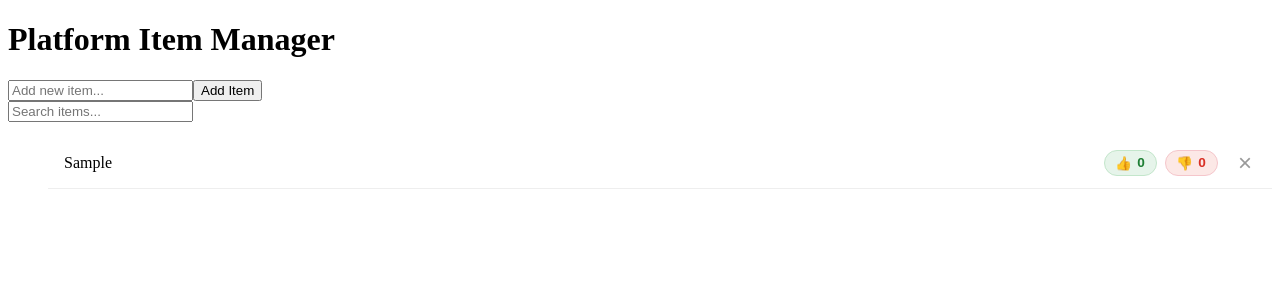
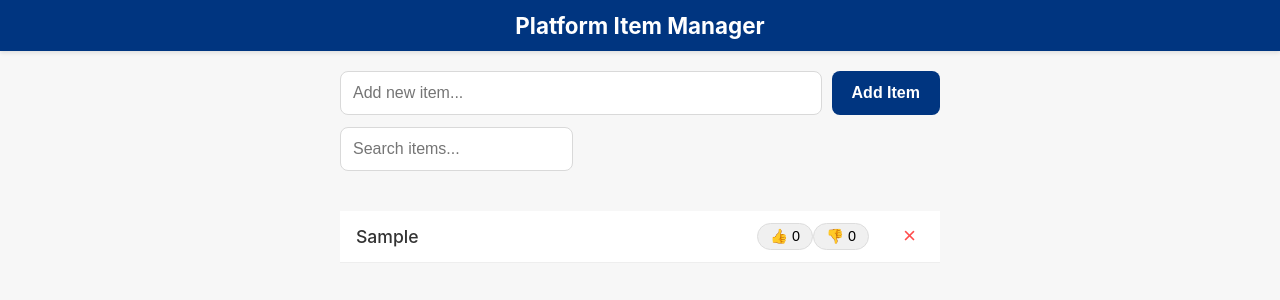
Before and after one commit to manasgupta19/item-manager, a React (Vite) app: page / in a window 1280 px wide. Both pictures are taken after typing "Sample" into the empty fields and a click on the button "Add Item". Shown: the top 300 px of the page. Built offline with nearby package versions, Linux system fonts and the light colour scheme.

Commit message:
fixed css according to agoda theme and other structural fixes

```diff
--- a/src/App.css
+++ b/src/App.css
@@ -1,77 +1,206 @@
+/* Agoda Platform Design Token: Clean Palette & High Contrast */
+:root {
+  --agoda-blue-primary: #003580; /* Headers, primary actions */
+  --agoda-blue-interaction: #0071C2; /* Hover states, active links */
+  --agoda-background-card: #ffffff;
+  --agoda-border-neutral: #d9d9d9;
+  --agoda-text-primary: #333333;
+  --agoda-text-secondary: #666666;
+
+  /* Platform Standard: Rounded Corners */
+  --agoda-radius-md: 8px;
+  --agoda-radius-pill: 20px;
+}
+
+body {
+  margin: 0;
+  font-family: -apple-system, BlinkMacSystemFont, 'Segoe UI', 'Open Sans', 'Helvetica Neue', sans-serif;
+  -webkit-font-smoothing: antialiased;
+  background-color: #f7f7f7;
+  color: var(--agoda-text-primary);
+}
+
+.container {
+  display: flex;
+  flex-direction: column;
+  align-items: center;
+  width: 100%;
+}
+
+/* Agoda Header Style */
+.navbar {
+  background-color: var(--agoda-blue-primary);
+  color: white;
+  padding: 12px 0;
+  width: 100%;
+  text-align: center;
+  box-shadow: 0 2px 4px rgba(0, 0, 0, 0.1);
+}
+
+.navbar h1 {
+  margin: 0;
+  font-size: 1.4rem;
+  font-weight: 700;
+}
+
+.App {
+  display: flex;
+  flex-direction: column;
+  align-items: center;
+  width: 90%;
+  max-width: 600px;
+  margin: 20px 0;
+}
+
+/* Grouping Controls: Add and Search */
+.controls {
+  width: 100%;
+  margin-bottom: 24px;
+}
+
+.input-group, .search-group {
+  margin-bottom: 12px;
+  display: flex;
+  width: 100%;
+}
+
+input {
+  flex-grow: 1;
+  padding: 12px;
+  border: 1px solid var(--agoda-border-neutral);
+  border-radius: var(--agoda-radius-md);
+  font-size: 1rem;
+  transition: border-color 0.2s, box-shadow 0.2s;
+}
+
+input:focus {
+  outline: none;
+  border-color: var(--agoda-blue-interaction);
+  box-shadow: 0 0 0 3px rgba(0, 113, 194, 0.1);
+}
+
+/* Agoda Primary Button Style */
+button[type="submit"] {
+  padding: 12px 20px;
+  margin-left: 10px;
+  background-color: var(--agoda-blue-primary);
+  color: white;
+  border: none;
+  border-radius: var(--agoda-radius-md);
+  font-size: 1rem;
+  font-weight: 600;
+  cursor: pointer;
+  transition: background-color 0.2s;
+}
+
+button[type="submit"]:hover {
+  background-color: var(--agoda-blue-interaction);
+}
+
+.list-container h3 {
+  margin-top: 0;
+  color: var(--agoda-text-secondary);
+  font-size: 1.1rem;
+}
+
+.item-list {
+  list-style-type: none;
+  padding: 0;
+  width: 100%;
+}
+
+/* Item Card Style with Interaction Feedback */
 .list-item {
   display: flex;
-  justify-content: space-between; /* Pushes text left and actions right */
+  justify-content: space-between;
   align-items: center;
   padding: 12px 16px;
   background: #ffffff;
   border-bottom: 1px solid #eee;
-  transition: background 0.2s;
+  gap: 16px;
+}
+
+.list-item:hover {
+  box-shadow: 0 4px 8px rgba(0, 0, 0, 0.08);
+}
+
+.list-item:active {
+  transform: scale(0.99); /* Tactile Feedback on Click */
+}
+
+.item-content {
+  display: flex;
+  flex-direction: column;
+  gap: 8px;
+  flex-grow: 1;
+}
+
+.item-text {
+  /* Staff-level fix for flexbox text truncation */
+  flex: 1;
+  min-width: 0;
+  overflow: hidden;
+  text-overflow: ellipsis;
+  white-space: nowrap;
+  font-size: 1.1rem;
+  font-weight: 500;
+  text-align: left;
 }
 
 .item-actions {
   display: flex;
   align-items: center;
-  gap: 16px; /* Space between votes and delete button */
+  gap: 16px;
+  flex-shrink: 0;
+  flex-wrap: nowrap;
 }
 
-.vote-section {
+.vote-controls {
   display: flex;
-  gap: 8px; /* Space between Up and Down buttons */
+  gap: 15px;
 }
 
-/* Base Vote Button Styles */
+/* Accessible and Subtle Vote Pill Style */
 .vote-btn {
-  display: flex;
-  align-items: center;
-  gap: 4px;
-  padding: 4px 10px;
-  border-radius: 15px;
-  border: 1px solid transparent;
+  background-color: #f0f0f0;
+  border: 1px solid #ddd;
+  border-radius: var(--agoda-radius-pill);
+  padding: 4px 12px;
   cursor: pointer;
-  font-weight: 600;
-  font-size: 0.85rem;
-  transition: all 0.2s;
+  font-size: 0.9rem;
+  transition: transform 0.1s;
 }
 
-/* Green for Upvote */
-.vote-btn.up {
-  background-color: #e6f4ea;
-  color: #1e7e34;
-  border-color: #c3e6cb;
+.vote-btn:active {
+  transform: scale(0.95);
 }
 
-.vote-btn.up:hover {
-  background-color: #1e7e34;
-  color: white;
+.count-pop {
+  display: inline-block;
+  font-weight: bold;
+  margin-left: 4px;
+  animation: pop 0.2s ease-out;
 }
 
-/* Red for Downvote */
-.vote-btn.down {
-  background-color: #fce8e6;
-  color: #d93025;
-  border-color: #f5c6cb;
+@keyframes pop {
+  0% { transform: scale(1); }
+  50% { transform: scale(1.3); color: var(--agoda-blue-primary); }
+  100% { transform: scale(1); }
 }
 
-.vote-btn.down:hover {
-  background-color: #d93025;
-  color: white;
-}
-
+/* Delete Button Style (Retained but styled subtly) */
 .delete-btn {
   background: none;
   border: none;
-  color: #999;
-  font-size: 1.5rem;
+  color: #ff4d4d;
+  font-size: 1.4rem;
+  cursor: pointer;
+  padding: 0 8px;
+  margin-left: 10px;
   line-height: 1;
-  cursor: pointer;
-  padding: 0 4px;
 }
 
 .delete-btn:hover {
-  color: #d93025;
+  color: #cc0000;
+  font-weight: bold;
 }
-
-.count {
-  font-variant-numeric: tabular-nums;
-  min-width: 10px;
-}
--- a/src/components/ListItem.jsx
+++ b/src/components/ListItem.jsx
@@ -1,26 +1,19 @@
 import React from "react";
 
+// src/components/ListItem.jsx
 const ListItem = React.memo(({ item, onRemove, onVote }) => {
   return (
     <li data-testid="list-item" className="list-item">
+      {/* 1. Text container with ellipsis support */}
       <span className="item-text">{item.text}</span>
 
+      {/* 2. Actions container forced to a single row */}
       <div className="item-actions">
         <div className="vote-section">
-          {/* Use 'up' and 'down' classes for color distinction */}
-          <button
-            onClick={() => onVote(item.id, 'upvotes')}
-            className="vote-btn up"
-            aria-label="Upvote"
-          >
+          <button onClick={() => onVote(item.id, 'upvotes')} className="vote-btn up" aria-label="Upvote">
             👍 <span key={`up-${item.upvotes}`} className="count">{item.upvotes ?? 0}</span>
           </button>
-
-          <button
-            onClick={() => onVote(item.id, 'downvotes')}
-            className="vote-btn down"
-            aria-label="Downvote"
-          >
+          <button onClick={() => onVote(item.id, 'downvotes')} className="vote-btn down" aria-label="Downvote">
             👎 <span key={`down-${item.downvotes}`} className="count">{item.downvotes ?? 0}</span>
           </button>
         </div>
```
Also changed, not shown: 2 other files (tests, documents, lock files or other folders).
